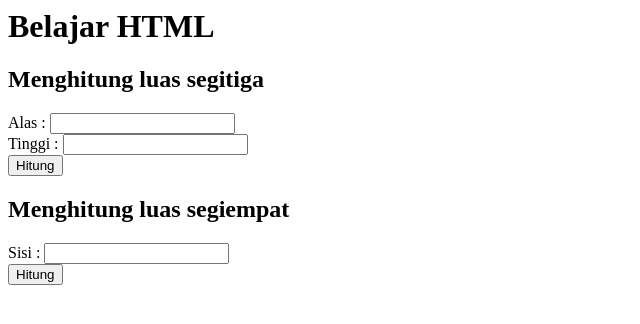
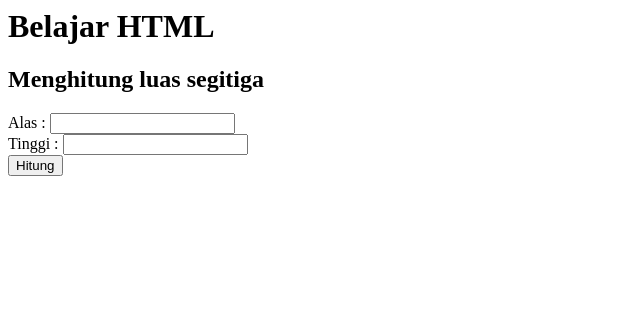
Before and after one commit to rizikra/belajar-git, a plain HTML site: page Index.html in a window 1280 px wide. Shown: the whole page, without its empty margins (0-640 px from the left). Drawn offline with Linux system fonts and the light colour scheme.

```diff
--- a/Index.html
+++ b/Index.html
@@ -8,18 +8,6 @@
 
 	</div>
 
-
-</div>
-
-<h2>Menghitung luas segiempat</h2>
-<div id="content">
-Sisi : <input id="sisi"><br>
-	<input type="submit" value="Hitung" onclick="hitungLuasSegiempat()">
-	<div id="hasil-2">
-
-	</div>
-
-
 </div>
 
 <script>
@@ -27,16 +15,9 @@
 		var a = document.getElementById('alas').value;
 		var t = document.getElementById('tinggi').value;
 		var hasil = document.getElementById('hasil');
-	var luas = (a*t)/2;
+		var luas = (a * t)/2;
 		hasil.innerText = luas;
 		console.log(luas);
 	}
 
-function hitungLuasSegiempat(){
-	var sisi = document.getElementById('sisi').value;
-	var hasil = document.getElementById('hasil-2');
-	var luas = (sisi*sisi)
-	hasil.innerText = luas;
-	console.log(luas);
-	}
 </script>
```
Lines whose indentation alone changed are shown as unchanged.
